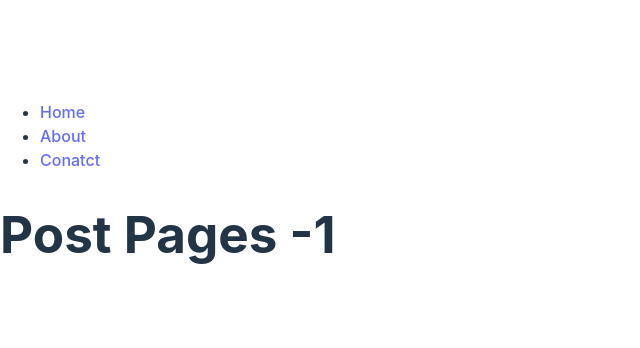
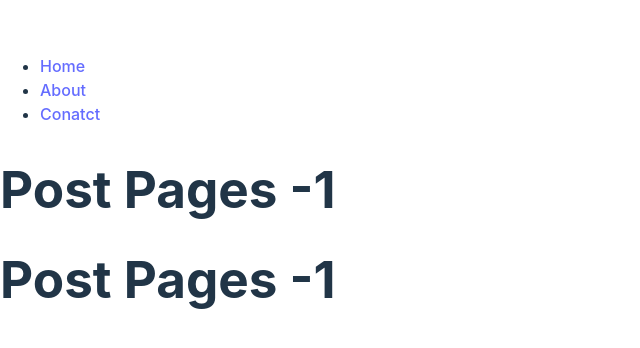
Before and after one commit to princekumarg/React_routeV6, a React (Vite) app: page /post/1/1 in a window 1280 px wide. Shown: the part 210-558 px from the top of the page, without its empty margins (0-640 px from the left). Built offline with nearby package versions, Linux system fonts and the light colour scheme.

Commit message:
commit made

```diff
--- a/src/components/pages/Post.jsx
+++ b/src/components/pages/Post.jsx
@@ -1,9 +1,12 @@
-import { useParams } from "react-router-dom";
+import { useParams ,useSearchParams} from "react-router-dom";
 const Post = () => {
-  let {category}=useParams();
+  let {category,id}=useParams();
+  let [searchParams,setSearchParams]=useSearchParams();
+  console.log(searchParams);
   return (
     <>
       <h1>Post Pages -{category}</h1>
+      <h1>Post Pages -{id}</h1>
     </>
   )
 }
```
